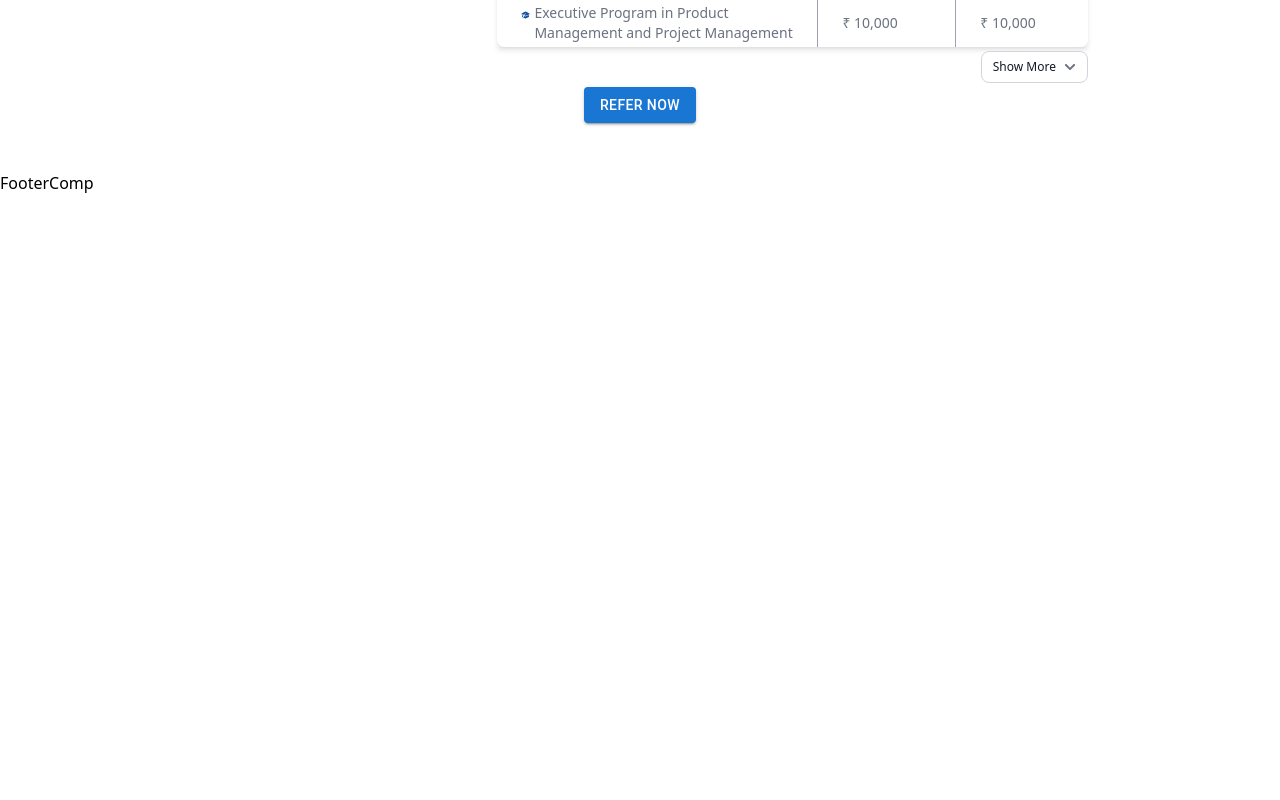
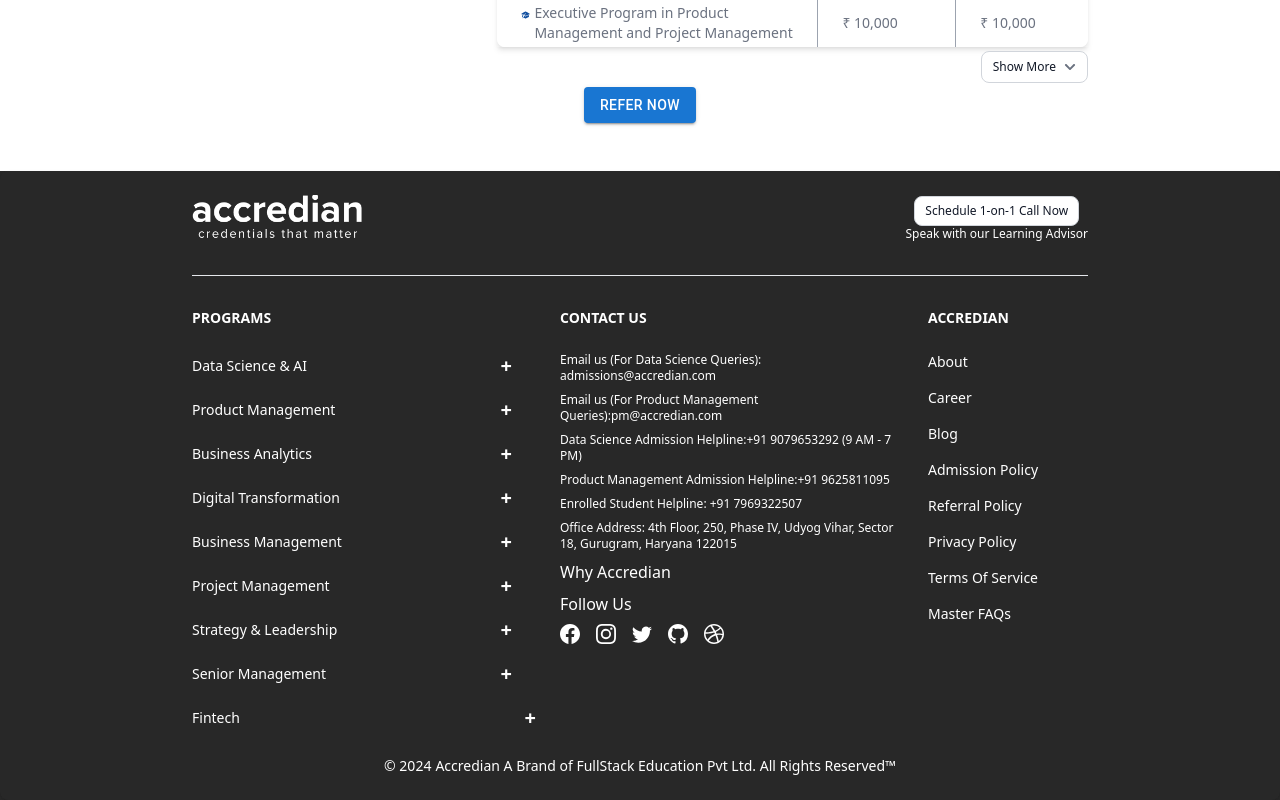
Before and after one commit to coderamittad/AccredianFrontend, a React (Vite) app: page /refer-benefits in a window 1280 px wide. Shown: the part 545-1345 px from the top of the page. Before the commit the page ends 800 px from the top, so only its background shows below. Built offline with nearby package versions, Linux system fonts and the light colour scheme.

Commit message:
complete footer component

```diff
--- a/src/components/footer/FooterComp.jsx
+++ b/src/components/footer/FooterComp.jsx
@@ -1,7 +1,174 @@
 import React from "react";
+import { Button, Footer } from "flowbite-react";
+import {
+  BsDribbble,
+  BsFacebook,
+  BsGithub,
+  BsInstagram,
+  BsTwitter,
+} from "react-icons/bs";
+
+import logo from "../../assets/whitelogo.png";
 
 function FooterComp() {
-  return <div>FooterComp</div>;
+  return (
+    <div className='w-full bg-[#282828]'>
+      <Footer container className='w-full bg-[#282828]'>
+        <div className='max-w-4xl mx-auto md:w-full'>
+          <div className='flex justify-between items-center'>
+            <img src={logo} alt='logo' className='h-12 ' />
+            <div className='flex flex-col justify-center items-center'>
+              <Button color={"light"} className='focus:ring-0' size='xs'>
+                Schedule 1-on-1 Call Now
+              </Button>
+              <p className='text-white text-xs'>
+                Speak with our Learning Advisor
+              </p>
+            </div>
+          </div>
+          <Footer.Divider />
+          <div className='grid md:grid-cols-5 md:gap-6 md:mt-0 mt-4 grid-cols-1 gap-6'>
+            <div className='md:col-span-2'>
+              <Footer.Title title='Programs' className='text-white' />
+              <Footer.LinkGroup col className='text-white'>
+                <Footer.Link href='#'>
+                  <span className='flex justify-between items-center'>
+                    Data Science & AI
+                    <span className='text-xl font-bold'>+</span>
+                  </span>
+                </Footer.Link>
+                <Footer.Link href='#'>
+                  <span className='flex justify-between items-center'>
+                    Product Management
+                    <span className='text-xl font-bold'>+</span>
+                  </span>
+                </Footer.Link>
+                <Footer.Link href='#'>
+                  <span className='flex justify-between items-center'>
+                    Business Analytics
+                    <span className='text-xl font-bold'>+</span>
+                  </span>
+                </Footer.Link>
+                <Footer.Link href='#'>
+                  <span className='flex justify-between items-center'>
+                    Digital Transformation
+                    <span className='text-xl font-bold'>+</span>
+                  </span>
+                </Footer.Link>
+                <Footer.Link href='#'>
+                  <span className='flex justify-between items-center'>
+                    Business Management
+                    <span className='text-xl font-bold'>+</span>
+                  </span>
+                </Footer.Link>
+                <Footer.Link href='#'>
+                  <span className='flex justify-between items-center'>
+                    Project Management
+                    <span className='text-xl font-bold'>+</span>
+                  </span>
+                </Footer.Link>
+                <Footer.Link href='#'>
+                  <span className='flex justify-between items-center'>
+                    Strategy & Leadership
+                    <span className='text-xl font-bold'>+</span>
+                  </span>
+                </Footer.Link>
+                <Footer.Link href='#'>
+                  <span className='flex justify-between items-center'>
+                    Senior Management
+                    <span className='text-xl font-bold'>+</span>
+                  </span>
+                </Footer.Link>
+                <Footer.Link href='#'>
+                  <span className='flex justify-between items-center'>
+                    Fintech
+                    <span className='text-xl font-bold'>+</span>
+                  </span>
+                </Footer.Link>
+              </Footer.LinkGroup>
+            </div>
+            <div className='md:col-span-2'>
+              <Footer.Title title='Contact Us' className='text-white' />
+              <div className='text-white text-xs flex flex-col gap-2'>
+                <span>
+                  Email us (For Data Science Queries): admissions@accredian.com
+                </span>
+                <span href='#'>
+                  Email us (For Product Management Queries):pm@accredian.com
+                </span>
+                <span href='#'>
+                  Data Science Admission Helpline:+91 9079653292 (9 AM - 7 PM)
+                </span>
+                <span href='#' className='text-white text-xs'>
+                  Product Management Admission Helpline:+91 9625811095
+                </span>
+                <span href='#' className='text-white text-xs'>
+                  Enrolled Student Helpline: +91 7969322507
+                </span>
+                <span href='#' className='text-white text-xs'>
+                  Office Address: 4th Floor, 250, Phase IV, Udyog Vihar, Sector
+                  18, Gurugram, Haryana 122015
+                </span>
+              </div>
+              <h2 className='text-white mt-2'>Why Accredian</h2>
+              <div>
+                <h2 className='text-white my-2'>Follow Us</h2>
+                <div className='flex justify-start gap-4 '>
+                  <Footer.Icon
+                    href='#'
+                    icon={BsFacebook}
+                    className='text-white'
+                  />
+                  <Footer.Icon
+                    href='#'
+                    icon={BsInstagram}
+                    className='text-white'
+                  />
+                  <Footer.Icon
+                    href='#'
+                    icon={BsTwitter}
+                    className='text-white'
+                  />
+                  <Footer.Icon
+                    href='#'
+                    icon={BsGithub}
+                    className='text-white'
+                  />
+                  <Footer.Icon
+                    href='#'
+                    icon={BsDribbble}
+                    className='text-white'
+                  />
+                </div>
+              </div>
+            </div>
+            <div className='md:col-span-1'>
+              <Footer.Title title='Accredian' className='text-white' />
+              <Footer.LinkGroup col className='text-white'>
+                <Footer.Link href='#'>About</Footer.Link>
+                <Footer.Link href='#'>Career</Footer.Link>
+                <Footer.Link href='#'>Blog</Footer.Link>
+                <Footer.Link href='#'>Admission Policy</Footer.Link>
+                <Footer.Link href='#'>Referral Policy</Footer.Link>
+                <Footer.Link href='#'>Privacy Policy</Footer.Link>
+                <Footer.Link href='#'>Terms Of Service</Footer.Link>
+                <Footer.Link href='#'>Master FAQs</Footer.Link>
+              </Footer.LinkGroup>
+            </div>
+          </div>
+
+          <div className='w-full flex justify-center mt-6'>
+            <Footer.Copyright
+              href='/'
+              by='Accredian A Brand of FullStack Education Pvt Ltd. All Rights Reserved™'
+              year={new Date().getFullYear()}
+              className='text-white'
+            />
+          </div>
+        </div>
+      </Footer>
+    </div>
+  );
 }
 
 export default FooterComp;
```
Also changed, not shown: src/assets/whitelogo.png (added).
